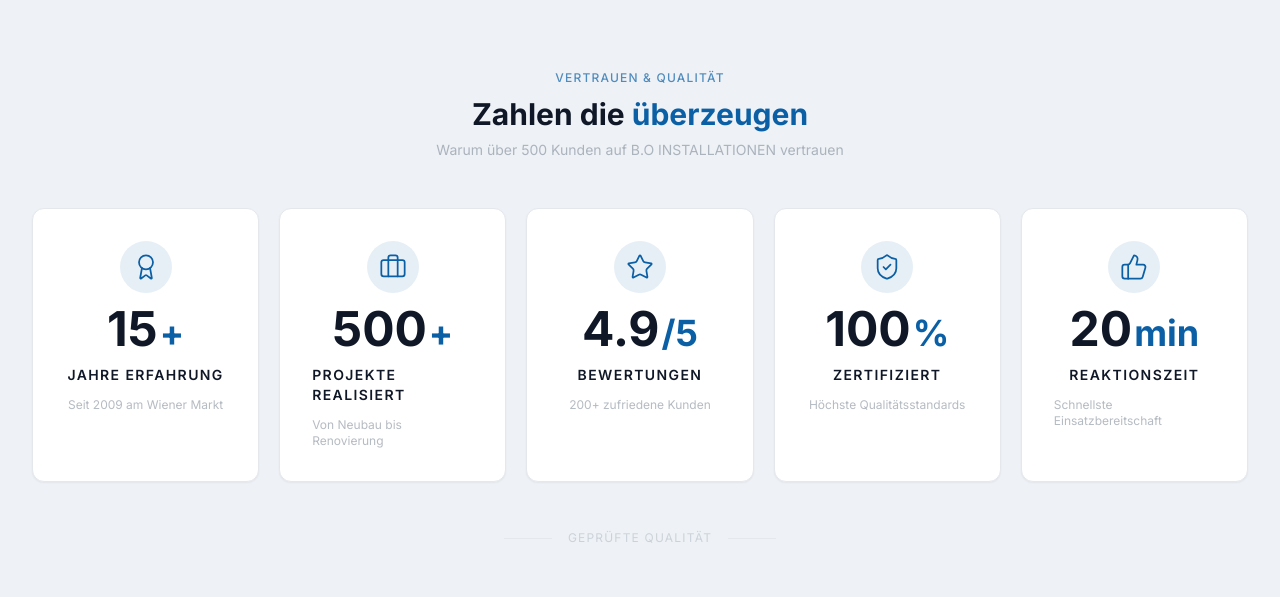
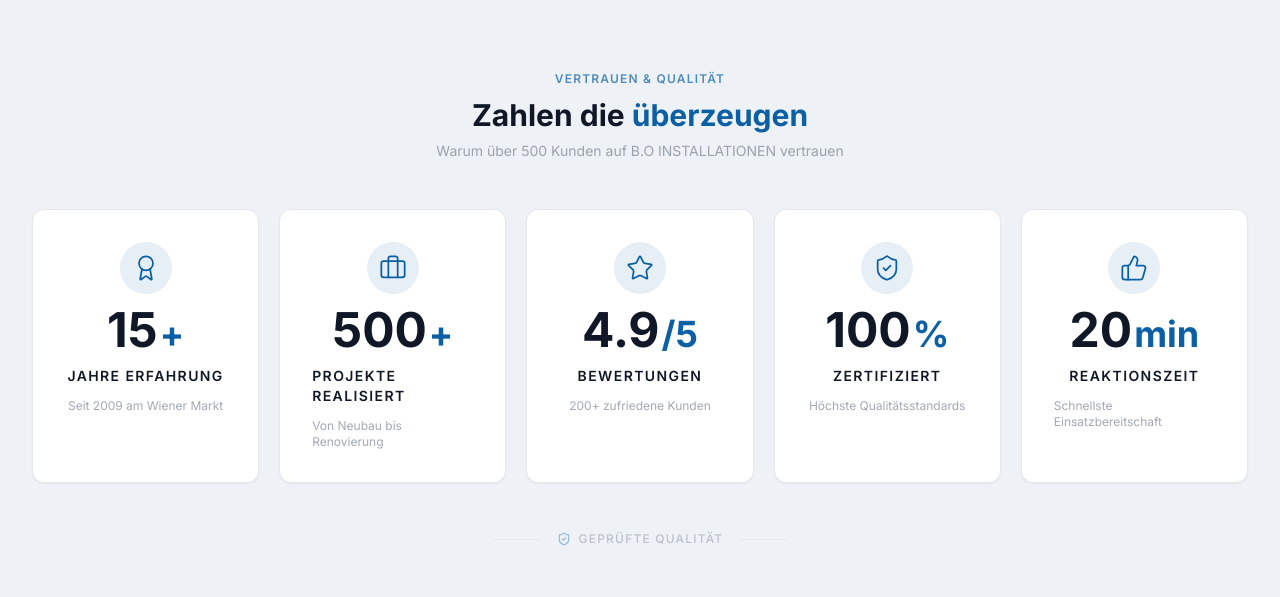
Before and after one commit to jeffkaberagithara-guru/bo-installationen-white-version, a React (Vite) app: page / in a window 1280 px wide. Shown: the part 832-1429 px from the top of the page. Built offline with nearby package versions, Linux system fonts and the light colour scheme.

Commit message:
Modified trustbar section

```diff
--- a/src/components/sections/TrustBar.tsx
+++ b/src/components/sections/TrustBar.tsx
@@ -111,7 +111,7 @@ const AnimatedCounter = ({ item }: { item: TrustItem }) => {
       whileInView={{ opacity: 1, scale: 1 }}
       transition={{ duration: 0.5 }}
       viewport={{ once: true }}
-      className="group flex flex-col items-center gap-2 sm:gap-2.5 md:gap-3 rounded-xl bg-white border border-border-light p-4 sm:p-5 md:p-6 lg:p-8 shadow-sm transition-all hover:border-brand-primary/20 hover:shadow-[0_8px_40px_rgba(11,95,165,0.06)]"
+      className="group flex flex-col items-center gap-2 sm:gap-2.5 md:gap-3 rounded-xl bg-white border border-border-light p-4 sm:p-5 md:p-6 lg:p-8 shadow-sm transition-all hover:border-brand-primary/30 hover:shadow-[0_8px_40px_rgba(11,95,165,0.08)]"
     >
       <div className="rounded-full bg-brand-primary/10 p-2 sm:p-2.5 md:p-3 text-brand-primary transition-all group-hover:bg-brand-primary group-hover:text-white group-hover:shadow-[0_4px_20px_rgba(11,95,165,0.25)]">
         {item.icon}
@@ -132,7 +132,7 @@ const AnimatedCounter = ({ item }: { item: TrustItem }) => {
         {item.label}
       </span>
 
-      <span className="text-[10px] sm:text-xs text-text-body/40">
+      <span className="text-[10px] sm:text-xs text-text-body/50">
         {item.description}
       </span>
     </motion.div>
@@ -141,7 +141,7 @@ const AnimatedCounter = ({ item }: { item: TrustItem }) => {
 
 const TrustBar = () => {
   return (
-    <section className="section-spacing bg-bg-secondary border-b border-border-light">
+    <section className="section-spacing bg-bg-secondary border-y border-border-light">
       <div className="container-custom">
         <motion.div
           initial={{ opacity: 0, y: 20 }}
@@ -150,13 +150,13 @@ const TrustBar = () => {
           viewport={{ once: true }}
           className="mb-8 sm:mb-10 md:mb-12 text-center"
         >
-          <span className="text-[10px] sm:text-xs font-medium uppercase tracking-widest text-brand-primary/70">
+          <span className="text-[10px] sm:text-xs font-semibold uppercase tracking-widest text-brand-primary/70">
             Vertrauen & Qualität
           </span>
           <h2 className="mt-1.5 sm:mt-2 text-xl sm:text-2xl md:text-3xl font-bold text-text-heading">
             Zahlen die <span className="text-brand-primary">überzeugen</span>
           </h2>
-          <p className="mt-1 sm:mt-2 text-xs sm:text-sm text-text-body/40">
+          <p className="mt-1 sm:mt-2 text-xs sm:text-sm text-text-body/50">
             Warum über 500 Kunden auf B.O INSTALLATIONEN vertrauen
           </p>
         </motion.div>
@@ -175,7 +175,8 @@ const TrustBar = () => {
           className="mt-8 sm:mt-10 md:mt-12 flex items-center justify-center gap-3 sm:gap-4"
         >
           <span className="h-px w-8 sm:w-10 md:w-12 bg-border-light" />
-          <span className="text-[10px] sm:text-xs uppercase tracking-widest text-text-body/20">
+          <span className="flex items-center gap-2 text-[10px] sm:text-xs font-medium uppercase tracking-widest text-text-body/30">
+            <ShieldCheck className="h-3.5 w-3.5 text-brand-primary/40" />
             Geprüfte Qualität
           </span>
           <span className="h-px w-8 sm:w-10 md:w-12 bg-border-light" />
```
